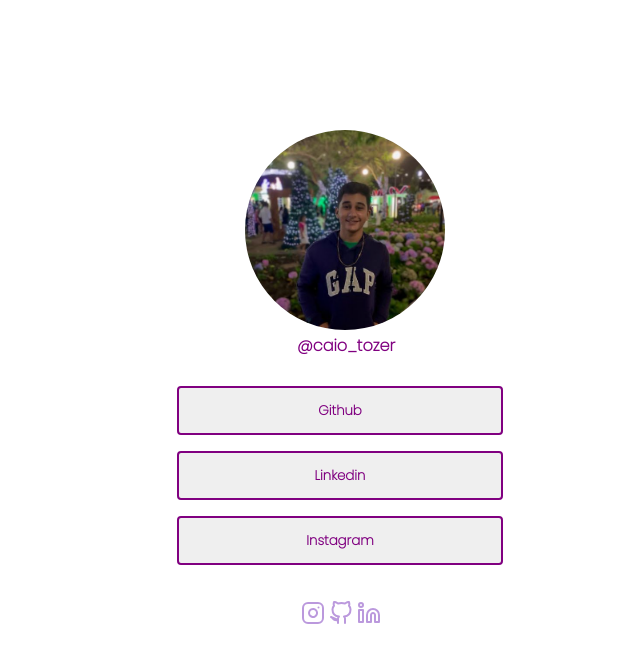
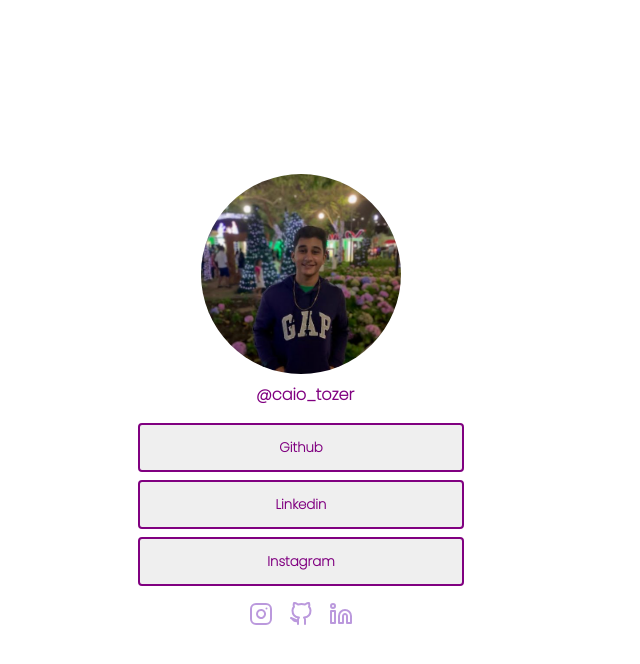
Before and after one commit to CaioTozer/SocialTree, a plain HTML site: page socialtree.html in a window 1280 px wide. Shown: the whole page, without its empty margins (339-979 px from the left). Drawn offline with Linux system fonts and the light colour scheme.

Commit message:
Centraliza elementos principais

```diff
--- a/socialtree.html
+++ b/socialtree.html
@@ -10,18 +10,20 @@
 </head>
 <body>
 <div>
-    <img src="./caiotozer.jpg" alt="Caio Tozer" id="img-1">
-    <p id="insta">@caio_tozer</p>
-    <p>
-        <a href="https://github.com/CaioTozer" target="_blank"><button id="link-1">Github</button></a><br>
-        <a href="https://br.linkedin.com/" target="_blank"><button id="link-2">Linkedin</button></a> <br>
-        <a href="https://www.instagram.com/caio_tozer/" target="_blank"><button id="link-3">Instagram</button></a>
-    </p>
-    <p id="imagem">
+    <header class="imageWrapper">
+        <img src="./caiotozer.jpg" alt="Caio Tozer" id="img-1">
+    </header>
+    <span id="insta">@caio_tozer</span>
+    <main class="links">
+        <a href="https://github.com/CaioTozer" target="_blank"><button class="link">Github</button></a>
+        <a href="https://br.linkedin.com/" target="_blank"><button class="link">Linkedin</button></a>
+        <a href="https://www.instagram.com/caio_tozer/" target="_blank"><button class="link">Instagram</button></a>
+    </main>
+    <footer id="rede-sociais">
         <img src="./instagram.svg" alt="Instagram">
         <img src="./github.svg" alt="Github">
         <img src="./linkedin.svg" alt="Linkedin">
-    </p>
+    </footer>
 
 </div>
 
--- a/style.css
+++ b/style.css
@@ -1,49 +1,46 @@
 @import url('https://fonts.googleapis.com/css2?family=Poppins:wght@200&display=swap');
+* {
+    margin: 0;
+    padding: 0;
+    box-sizing: border-box;
+}
+
+body {
+    display: flex;
+    justify-content: center;
+    align-items: center;
+    height: 100vh;
+}
 
 
+div {
+    margin: 0 auto;
+}
+
+.imageWrapper {
+    display: flex;
+    justify-content: center;
+    align-items: center;
+    margin-bottom: 8px;
+}
+
 #img-1 {
-    position: absolute;
     width: 200px;
     height: 200px;
-    left: 544px;
-    top: 90px;
     box-sizing: border-box;
-    margin: 40px;
     border-radius: 200px;
 }
 
- #link-1 {
-    position: absolute;
+.links {
+    display: flex;
+    flex-direction: column;
+    gap: 0.5rem;
+    margin: 16px 0;
+}
+
+ .link {
     width: 326px;
     height: 49px;
-    left: 516px;
-    top: 386px;
-    border-radius: 4px;
-    border: 2px solid purple;
-    font-family: 'Poppins', sans-serif;
-    font-weight: 600;
-    color: purple;
-}
-
-#link-2 {
-    position: absolute;
-    width: 326px;
-    height: 49px;
-    left: 516px;
-    top: 451px;
-    border-radius: 4px;
-    border: 2px solid purple;
-    font-family: 'Poppins', sans-serif;
-    font-weight: 600;
-    color: purple;
-}
-
-#link-3 {
-    position: absolute;
-    width: 326px;
-    height: 49px;
-    left: 516px;
-    top: 516px;
     border-radius: 4px;
     border: 2px solid purple;
     font-family: 'Poppins', sans-serif;
@@ -52,21 +49,18 @@
 }
 
 #insta{
-   position: absolute;
-    width: 99px;
-    height: 24px;
-    left: 632px;
-    top: 329px;
+    display: block;
+    width: 100%;
     font-family: 'Poppins', sans-serif;
     font-weight: 600;
     color: purple;
-    margin: 4px;
+    margin: 0.25rem;
+    text-align: center;
 }
 
-#imagem {
-    position: absolute;
-    width: 236px;
-    height: 24px;
-    left: 640px;
-    top: 585px;
+#rede-sociais {
+    width: 100%;
+    display: flex;
+    justify-content: center;
+    gap: 1rem;
 }
```
